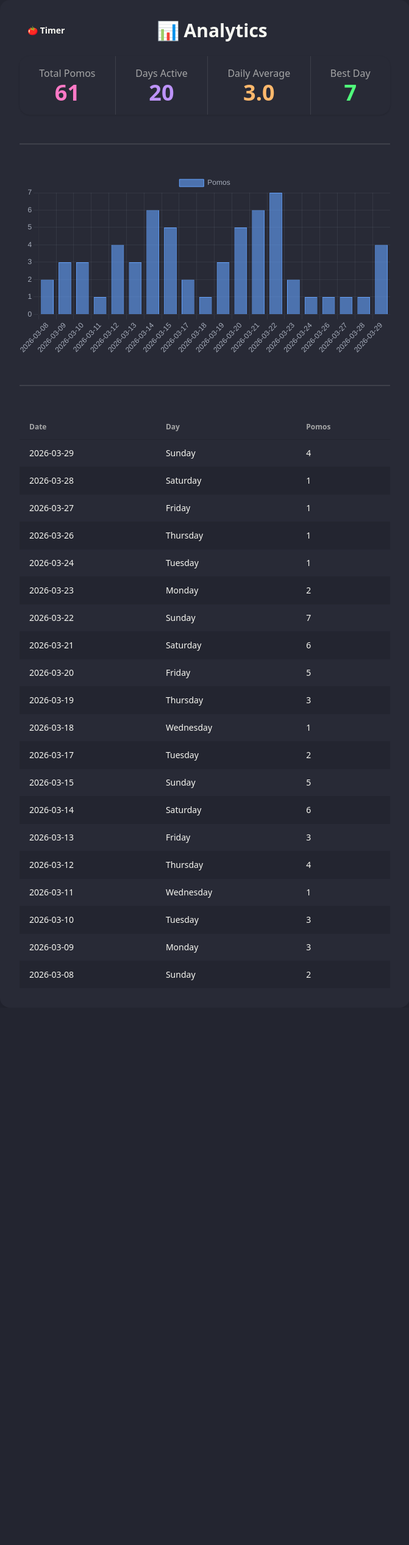
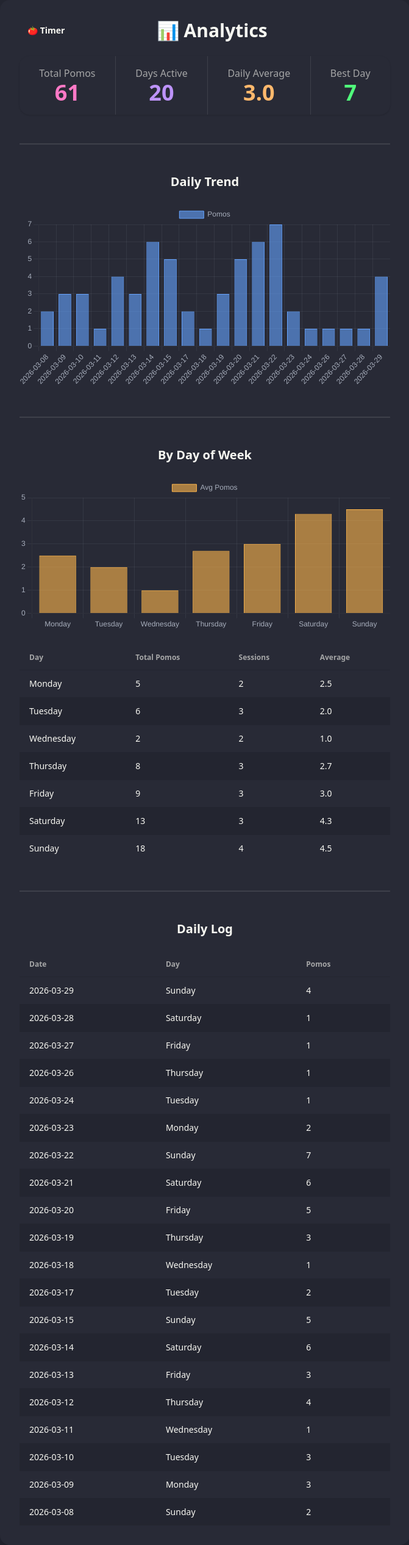
Before and after one commit to ZS-Weng/personal-productivity-projects, a FastAPI app: page /analytics in a window 1280 px wide. Shown: the whole page at 61% size, without its empty margins (304-975 px from the left). Before the commit the page ends 1607 px from the top, so only its background shows below. Run offline with FastAPI, Linux system fonts and the light colour scheme; data comes from the database, SQL or seed files in the repository; both versions use the stored data as it was after the commit; some libraries are stand-ins or nearby versions.

Commit message:
Updated analytics page

```diff
--- a/pomodoro_app/templates/analytics.html
+++ b/pomodoro_app/templates/analytics.html
@@ -40,13 +40,30 @@
 
         <div class="divider"></div>
 
-        <!-- Trend Chart -->
+        <!-- Date Trend Chart -->
+        <h2 class="text-xl font-bold">Daily Trend</h2>
         <div class="w-full" style="height: 300px;">
             <canvas id="chart"></canvas>
         </div>
 
+        <!-- Day of Week Aggregation -->
+        <div class="divider"></div>
+        <h2 class="text-xl font-bold">By Day of Week</h2>
+        <div class="w-full" style="height: 250px;">
+            <canvas id="day-chart"></canvas>
+        </div>
+        <div class="overflow-x-auto w-full">
+            <table class="table table-zebra w-full">
+                <thead>
+                    <tr><th>Day</th><th>Total Pomos</th><th>Sessions</th><th>Average</th></tr>
+                </thead>
+                <tbody id="day-body"></tbody>
+            </table>
+        </div>
+
         <!-- Daily Log Table -->
         <div class="divider"></div>
+        <h2 class="text-xl font-bold">Daily Log</h2>
         <div class="overflow-x-auto w-full">
             <table class="table table-zebra w-full">
                 <thead>
@@ -61,6 +78,62 @@
 
 <script>
 const dayNames = ['Sunday','Monday','Tuesday','Wednesday','Thursday','Friday','Saturday'];
+const dayOrder = ['Monday','Tuesday','Wednesday','Thursday','Friday','Saturday','Sunday'];
+
+function renderDayAggregation(data) {
+    const agg = {};
+    dayOrder.forEach(d => agg[d] = { total: 0, sessions: 0 });
+
+    data.forEach(d => {
+        const day = dayNames[new Date(d.date + 'T00:00:00').getDay()];
+        agg[day].total += d.count;
+        agg[day].sessions += 1;
+    });
+
+    // Table
+    const tbody = document.getElementById('day-body');
+    tbody.innerHTML = '';
+    dayOrder.forEach(day => {
+        const { total, sessions } = agg[day];
+        const avg = sessions > 0 ? (total / sessions).toFixed(1) : '0';
+        const tr = document.createElement('tr');
+        tr.innerHTML = `<td>${day}</td><td>${total}</td><td>${sessions}</td><td>${avg}</td>`;
+        tbody.appendChild(tr);
+    });
+
+    // Chart
+    new Chart(document.getElementById('day-chart'), {
+        type: 'bar',
+        data: {
+            labels: dayOrder,
+            datasets: [{
+                label: 'Avg Pomos',
+                data: dayOrder.map(d => agg[d].sessions > 0 ? (agg[d].total / agg[d].sessions).toFixed(1) : 0),
+                backgroundColor: 'rgba(255, 183, 77, 0.6)',
+                borderColor: 'rgba(255, 183, 77, 1)',
+                borderWidth: 1
+            }]
+        },
+        options: {
+            responsive: true,
+            maintainAspectRatio: false,
+            scales: {
+                y: {
+                    beginAtZero: true,
+                    ticks: { stepSize: 1, color: '#a6adbb' },
+                    grid: { color: 'rgba(166,173,187,0.1)' }
+                },
+                x: {
+                    ticks: { color: '#a6adbb' },
+                    grid: { color: 'rgba(166,173,187,0.1)' }
+                }
+            },
+            plugins: {
+                legend: { labels: { color: '#a6adbb' } }
+            }
+        }
+    });
+}
 
 async function loadAnalytics() {
     const r = await fetch('/api/pomos');
@@ -85,7 +158,7 @@ async function loadAnalytics() {
     document.getElementById('avg').textContent = avg;
     document.getElementById('best').textContent = best;
 
-    // Table
+    // Daily log table
     const tbody = document.getElementById('log-body');
     tbody.innerHTML = '';
     data.slice().reverse().forEach(d => {
@@ -95,7 +168,7 @@ async function loadAnalytics() {
         tbody.appendChild(tr);
     });
 
-    // Chart
+    // Date trend chart
     new Chart(document.getElementById('chart'), {
         type: 'bar',
         data: {
@@ -127,6 +200,9 @@ async function loadAnalytics() {
             }
         }
     });
+
+    // Day of week aggregation
+    renderDayAggregation(data);
 }
 
 loadAnalytics();
```
Also changed, not shown: pomodoro_app/pomodoro.db.
